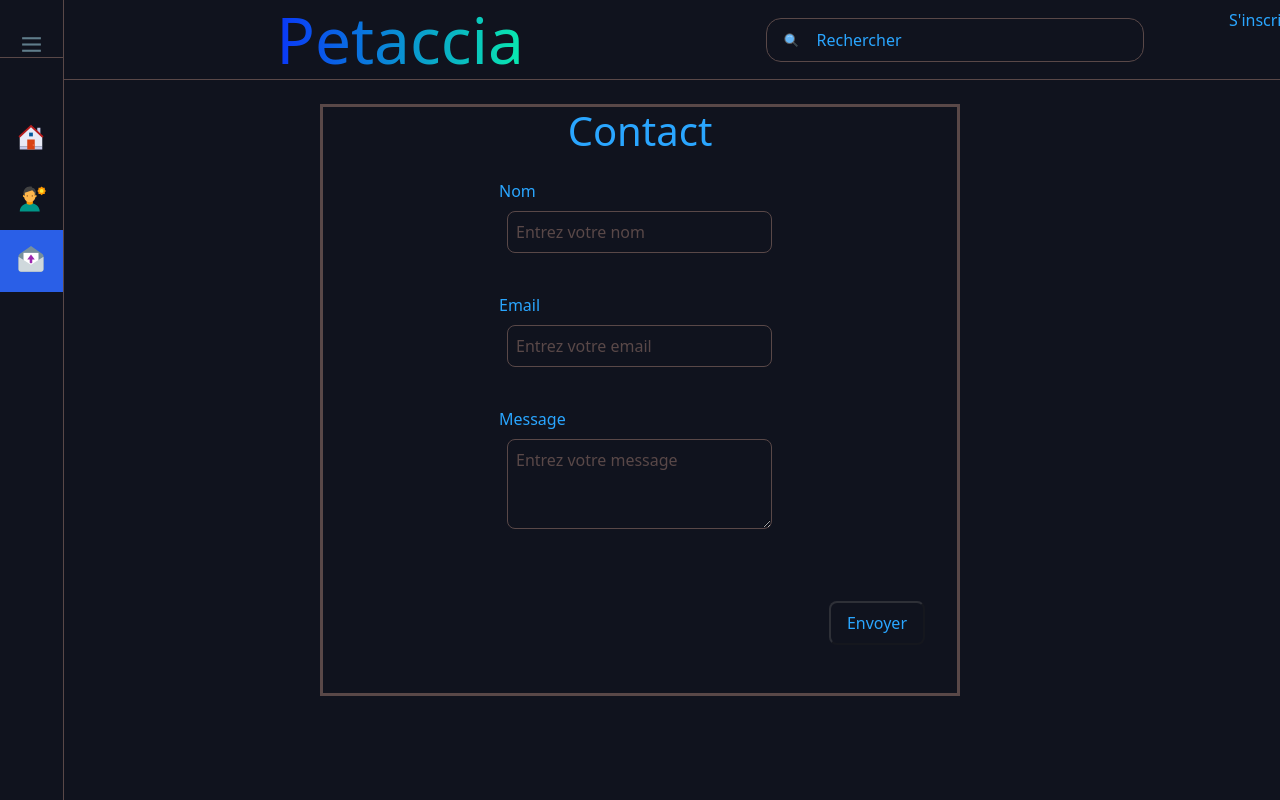
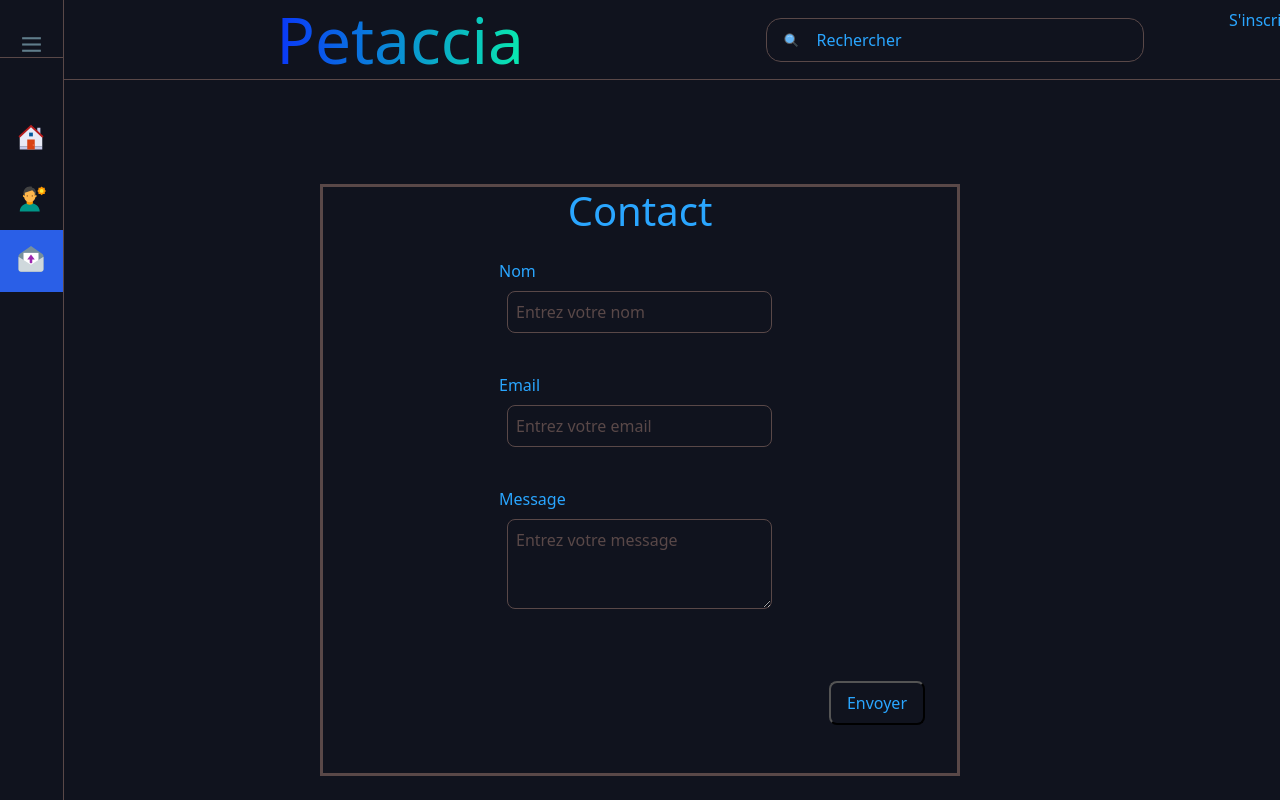
Before and after one commit to petaccia/reseau-social-mysql, a React (Vite) app in the folder frontend/: page /contact in a window 1280 px wide. Shown: the top 800 px of the page. Built offline with nearby package versions, Linux system fonts and the light colour scheme; no server answers.

Commit message:
Modification pour pouvoir afficher un toast de ne pas pouvoir envoyer 2 fois le même message

```diff
--- a/frontend/src/pages/Contact/Contact.jsx
+++ b/frontend/src/pages/Contact/Contact.jsx
@@ -10,12 +10,11 @@ const Contact = () => {
     message: "",
   });
 
-
   // Etat pour stocker les messages envoyés
-  const [sentMessage, setSentMessage] = useState("");
+  const [sentMessage, setSentMessage] = useState(null);
 
   // Fonction pour récupérer les modals
-  const [showToast, setShowToast] = useState(true);
+  const [showToast, setShowToast] = useState(false);
   // fonction pour les messages de toast
   const [toastMessage, setToastMessage] = useState("");
   const [variant, setVariant] = useState("");
@@ -29,43 +28,34 @@ const Contact = () => {
       if (response.status === 201) {
         setToastMessage("Votre message a bien été envoyé");
         setVariant("success");
-
-        setSentMessage(response.message)
-
+        setSentMessage(formData.message);
+        setShowToast(true);
       } else {
         setToastMessage("Votre message n'a pas pu être envoyé");
         setVariant("danger");
+        setShowToast(true);
       }
     } catch (error) {
       setToastMessage("Votre message n'a pas pu être envoyé");
       setVariant("danger");
+      setShowToast(true);
     }
   };
-
-  // Fermer le toast automatiquement après 3 secondes et manuellement
-  let timer;
 
   const handleSumbit = (e) => {
     e.preventDefault();
     // Vérifier si le message actuel est le même que celui envoyé
     if (formData.message === sentMessage) {
-      setToastMessage("Vous ne pouvez pas envoyer de message même");
+      setToastMessage("Vous ne pouvez pas envoyer le même message");
       setVariant("danger");
       setShowToast(true);
       setTimeleft(5);
-
-      return;
-    }
-
+    } else {
       formSubmit();
-    if (!showToast) {
-      setShowToast(true);
-      setTimeleft(5);
     }
   };
 
   const handleCloseToast = () => {
-    clearTimeout(timer);
     setShowToast(false);
   };
 
@@ -81,15 +71,13 @@ const Contact = () => {
           } else {
             return prev - 1;
           }
-      })
+        });
       }, 1000);
-
     }
     return () => {
       clearTimeout(timer);
     };
   }, [showToast]);
-
 
   return (
     <div className={styles.container}>
@@ -141,7 +129,7 @@ const Contact = () => {
             </div>
 
             <div className={styles.buttonContainer}>
-            <button type="submit" className={styles.button} disabled={formData.message === sentMessage}>
+              <button type="submit" className={styles.button}>
                 Envoyer
               </button>
             </div>
--- a/frontend/src/pages/Contact/Contact.module.scss
+++ b/frontend/src/pages/Contact/Contact.module.scss
@@ -2,7 +2,7 @@
   display: flex;
   align-items: center;
   justify-content: center;
-  margin-top: 5rem;
+  margin-top: 10rem;
 
   .containerCard {
     display: flex;
```
Lines whose indentation alone changed are shown as unchanged.
